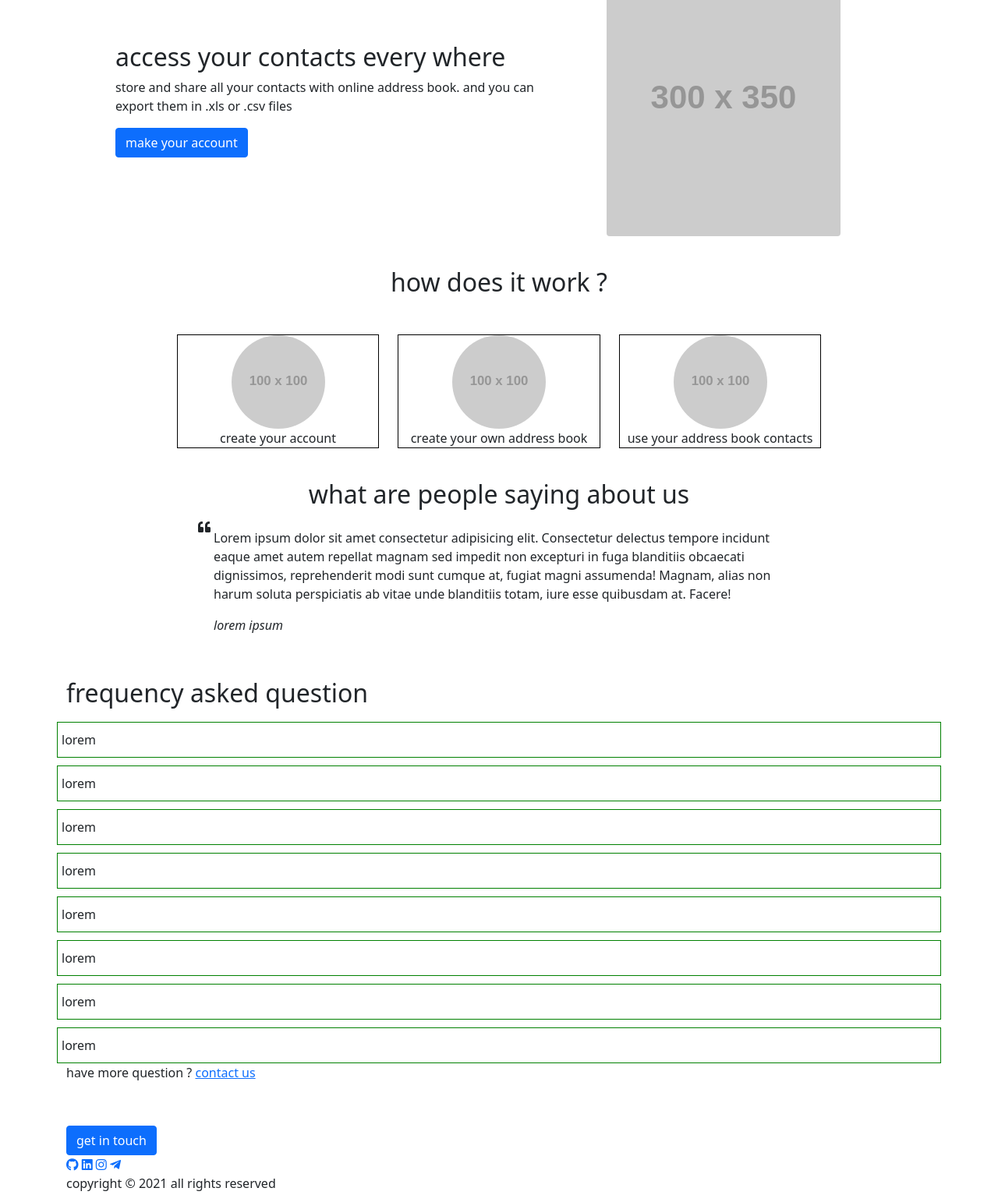
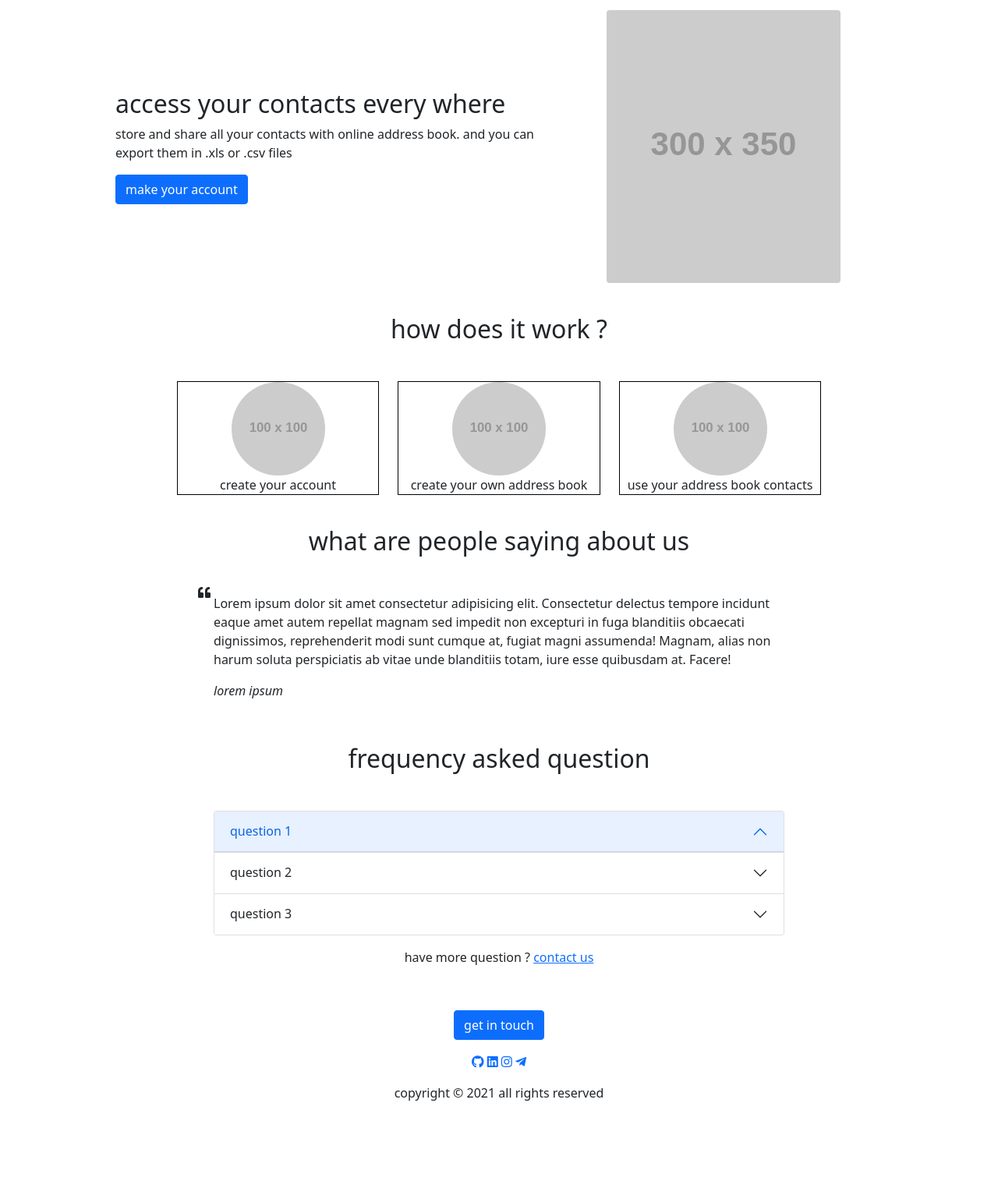
Before and after one commit to dvlpr1996/online-address-book, a website: page index.html in a window 1280 px wide. Shown: the part 1008-2541 px from the top of the page at 78% size. After the commit the page ends 2432 px from the top, so only its background shows below. Drawn offline with Linux system fonts and the light colour scheme; placeholder pictures from the web are drawn by us.

```diff
--- a/index.html
+++ b/index.html
@@ -17,12 +17,14 @@
 	<!-- [if lt IE 9]>
 	<script src="https://oss.maxcdn.com/libs/html5shiv/3.7.0/html5shiv.js"></script>
 	<![endif] -->
+	<style>
+
+	</style>
 </head>
+<body>
 
-<body>
+	<div class="container">
 		<nav>
-		<div class="container">
-			<div class="d-flex flex-row justify-content-between align-items-baseline">
 			<div class="left">
 				<img src="https://dummyimage.com/50x50/000/fff.jpg&text=dummy" class="logo" alt="address book logo"
 					title="address book logo">
@@ -31,8 +33,8 @@
 				</a>
 			</div>
 			<div class="right">
-					<a href="#" class="link-item"><i class="fas fa-sign-in-alt"></i>login</a>
-					<a href="#" class="link-item"><i class="fas fa-user-plus"></i>register</a>
+				<a href="login.html" class="link-item"><i class="fas fa-sign-in-alt"></i>login</a>
+				<a href="signup.html" class="link-item"><i class="fas fa-user-plus"></i>register</a>
 			</div>
 
 			<!-- handel by php -->
@@ -40,12 +42,10 @@
 					<a href="#"><i class="fas fa-user-circle"></i></a>
 				</div> -->
 
+		</nav>
 	</div>
-		</div>
-	</nav>
 
-	<div class="container">
-		<div class="hero">
+	<div class="container mt-3">
 		<div class="row text-center text-md-start justify-content-md-evenly align-items-center">
 			<div class="col-md-6 order-2 order-md-1 mt-3 mt-md-0">
 				<h1>online address book</h1>
@@ -53,7 +53,70 @@
 					the free and online address book
 					the best tool to help you to collect the addresses you need from your friends
 				</p>
-					<a href="register.html" class="btn btn-primary">get started</a>
+				<a href="signup.html" class="btn btn-primary">get started</a>
+			</div>
+			<div class="col-md-4 col-lg-4 order-1 order-md-2">
+				<img src="https://dummyimage.com/300x350/000/fff.jpg&text=dummy" alt="hero image" class="rounded img-fluid">
+			</div>
+		</div>
+	</div>
+
+	<div class="container mt-6 text-center">
+		<h2>get started with online address book</h2>
+		<p>
+			contact management web application online address book help you to organize your contact information
+		</p>
+	</div>
+
+	<div class="container mt-6">
+		<h2 class="text-center">features</h2>
+		<div class="row justify-content-around mt-5">
+
+			<div class="col-12 mt-3 mt-sm-0 col-sm-6 col-lg-2">
+				<div class="box">
+					<img src="https://dummyimage.com/100x100/000/fff.jpg&text=dummy" class="img-fluid box-img" alt="feature">
+					<p class="box-title">completely free</p>
+					<p class="box-content">lorem ipsum dolor sit amet</p>
+				</div>
+			</div>
+
+			<div class="col-12 mt-3 mt-sm-0 col-sm-6 col-lg-2">
+				<div class="box">
+					<img src="https://dummyimage.com/100x100/000/fff.jpg&text=dummy" class="img-fluid box-img" alt="feature">
+					<p class="box-title">private and secure</p>
+					<p class="box-content">we don share your information with anyone</p>
+				</div>
+			</div>
+
+			<div class="col-12 mt-3 mt-sm-0 col-sm-6 col-lg-2">
+				<div class="box">
+					<img src="https://dummyimage.com/100x100/000/fff.jpg&text=dummy" class="img-fluid box-img" alt="feature">
+					<p class="box-title">never loose your contacta</p>
+					<p class="box-content">all of your contacts are always safe</p>
+				</div>
+			</div>
+
+			<div class="col-12 mt-3 mt-sm-0 col-sm-6 col-lg-2">
+				<div class="box">
+					<img src="https://dummyimage.com/100x100/000/fff.jpg&text=dummy" class="img-fluid box-img" alt="feature">
+					<p class="box-title">export easily</p>
+					<p class="box-content">export your data as excel or csv file</p>
+				</div>
+			</div>
+
+		</div>
+	</div>
+
+	<div class="container mt-6">
+		<div class="hero">
+			<div class="row text-center text-md-start justify-content-md-evenly align-items-center">
+				<div class="col-md-6 order-2 order-md-1 mt-3 mt-md-0">
+					<h2>access your contacts every where</h2>
+					<p>
+						store and share all your contacts with online address book.
+						and you can export them in .xls or .csv files
+					</p>
+					<a href="signup.html" class="btn btn-primary">make your account</a>
 				</div>
 				<div class="col-md-4 col-lg-4 order-1 order-md-2">
 					<img src="https://dummyimage.com/300x350/000/fff.jpg&text=dummy" alt="hero image" class="rounded img-fluid">
@@ -62,102 +125,38 @@
 		</div>
 	</div>
 
-	<div class="container">
-		<h2>get started with online address book</h2>
-		<p>
-			contact management web application online address book help you to organize your contact information
-		</p>
-	</div>
+	<div class="container mt-6">
+		<h2 class="text-center mb-5">how does it work ?</h2>
+		<div class="row justify-content-around justify-content-md-center">
 
-	<div class="container">
-		<h2>features</h2>
-		<div class="row justify-content-around g-0">
-
-			<div class="col-6 col-lg-2">
+			<div class="col-12 col-sm-3 mt-3 mt-sm-0">
 				<div class="box">
-					<img src="https://dummyimage.com/100x100/000/fff.jpg&text=dummy" alt="feature">
-					<p>completely free</p>
-					<p>lorem ipsum dolor sit am</p>
+					<img src="https://dummyimage.com/100x100/000/fff.jpg&text=dummy" class="box-img img-fluid" alt="feature">
+					<p class="box-title">create your account</p>
 				</div>
 			</div>
 
-			<div class="col-6 col-lg-2">
+			<div class="col-12 col-sm-3 mt-3 mt-sm-0">
 				<div class="box">
-					<img src="https://dummyimage.com/100x100/000/fff.jpg&text=dummy" alt="feature">
-					<p>private and secure</p>
-					<p>we don share your information with anyone</p>
+					<img src="https://dummyimage.com/100x100/000/fff.jpg&text=dummy" class="box-img img-fluid" alt="feature">
+					<p class="box-title">create your own address book</p>
 				</div>
 			</div>
 
-			<div class="col-6 col-lg-2">
+			<div class="col-12 col-sm-3 mt-3 mt-sm-0">
 				<div class="box">
-					<img src="https://dummyimage.com/100x100/000/fff.jpg&text=dummy" alt="feature">
-					<p>never loose your contacta</p>
-					<p>all of your contacts are always safe</p>
-				</div>
-			</div>
-
-			<div class="col-6 col-lg-2">
-				<div class="box">
-					<img src="https://dummyimage.com/100x100/000/fff.jpg&text=dummy" alt="feature">
-					<p>export easily</p>
-					<p>export your data as excel or csv file</p>
+					<img src="https://dummyimage.com/100x100/000/fff.jpg&text=dummy" class="box-img img-fluid" alt="feature">
+					<p class="box-title">use your address book contacts</p>
 				</div>
 			</div>
 
 		</div>
 	</div>
 
-	<div class="container">
-		<div class="hero">
-			<div class="row text-center text-md-start justify-content-md-evenly align-items-center">
-				<div class="col-md-6 order-2 order-md-1 mt-3 mt-md-0">
-					<h2>access your contacts every where</h2>
-					<p>
-						store and share all your contacts with online address book.
-						and you can export them in .xls or .csv files
-					</p>
-					<a href="register.html" class="btn btn-primary">make your account</a>
-				</div>
-				<div class="col-md-4 col-lg-4 order-1 order-md-2">
-					<img src="https://dummyimage.com/300x350/000/fff.jpg&text=dummy" alt="hero image" class="rounded img-fluid">
-				</div>
-			</div>
-		</div>
-	</div>
-
-	<div class="container">
-		<h2 class="text-center mb-5">how does it work ?</h2>
-		<div class="row justify-content-center">
-
-			<div class="col-md-3">
-				<div class="box">
-					<img src="https://dummyimage.com/100x100/000/fff.jpg&text=dummy" alt="feature">
-					<p>create your account</p>
-				</div>
-			</div>
-
-			<div class="col-md-3">
-				<div class="box">
-					<img src="https://dummyimage.com/100x100/000/fff.jpg&text=dummy" alt="feature">
-					<p>create your own address book</p>
-				</div>
-			</div>
-
-			<div class="col-md-3">
-				<div class="box">
-					<img src="https://dummyimage.com/100x100/000/fff.jpg&text=dummy" alt="feature">
-					<p>use your address book contacts</p>
-				</div>
-			</div>
-
-		</div>
-	</div>
-
-	<div class="container">
-		<h2 class="text-center mb-4">what are people saying about us</h2>
-		<div class="row justify-content-center">
-			<div class="col-md-8">
+	<div class="container mt-6">
+		<h2 class="text-center">what are people saying about us</h2>
+		<div class="row justify-content-center mt-5">
+			<div class="col-lg-8">
 				<div class="qoute">
 					<blockquote>
 						<i class="fa fa-quote-left"></i>
@@ -176,41 +175,92 @@
 		</div>
 	</div>
 
-	<div class="container">
-		<h2>frequency asked question</h2>
-		<div class="row justify-content-center">
-			<div class="faq">lorem</div>
-			<div class="faq">lorem</div>
-			<div class="faq">lorem</div>
-			<div class="faq">lorem</div>
-			<div class="faq">lorem</div>
-			<div class="faq">lorem</div>
-			<div class="faq">lorem</div>
-			<div class="faq">lorem</div>
+	<div class="container mt-6">
+		<h2 class="text-center">frequency asked question</h2>
+		<div class="row justify-content-center mt-5">
+			<div class="col-12 col-lg-8">
+
+				<div class="accordion" id="accordionExample">
+
+					<div class="accordion-item">
+						<h2 class="accordion-header" id="headingOne">
+							<button class="accordion-button" type="button" data-bs-toggle="collapse" data-bs-target="#collapseOne">
+								question 1
+							</button>
+						</h2>
+						<div id="collapseOne" class="accordion-collapse collapse" data-bs-parent="#accordionExample">
+							<div class="accordion-body">
+								<p>
+									Lorem ipsum dolor sit amet, consectetur adipisicing elit. Esse perferendis illo autem iste odio
+									architecto.
+								</p>
+							</div>
+						</div>
+					</div>
+
+					<div class="accordion-item">
+						<h2 class="accordion-header" id="headingTwo">
+							<button class="accordion-button collapsed" type="button" data-bs-toggle="collapse"
+								data-bs-target="#collapseTwo">
+								question 2
+							</button>
+						</h2>
+						<div id="collapseTwo" class="accordion-collapse collapse" data-bs-parent="#accordionExample">
+							<div class="accordion-body">
+								<p>
+									Lorem ipsum dolor sit amet consectetur, adipisicing elit. Quam modi, optio quibusdam nisi est
+									doloremque.
+								</p>
+							</div>
+						</div>
+					</div>
+
+					<div class="accordion-item">
+						<h2 class="accordion-header" id="headingThree">
+							<button class="accordion-button collapsed" type="button" data-bs-toggle="collapse"
+								data-bs-target="#collapseThree">
+								question 3
+							</button>
+						</h2>
+						<div id="collapseThree" class="accordion-collapse collapse" data-bs-parent="#accordionExample">
+							<div class="accordion-body">
+								<p>
+									Lorem ipsum dolor sit amet consectetur adipisicing elit. Odio modi aperiam voluptas ut esse unde?
+								</p>
+							</div>
+						</div>
+					</div>
+
+				</div>
+			</div>
+
+			<div class="row text-center mt-3">
 				<p>
 					have more question ? <a href="#">contact us</a>
 				</p>
 			</div>
+
+		</div>
 	</div>
 
 	<footer>
-		<div class="container">
-			<div class="row align-items-center justify-content-center">
+		<div class="container mt-6">
+			<div class="row align-items-center text-center">
 
 				<div>
-					<a href="" class="btn btn-primary">get in touch</a>
+					<a href="#" class="btn btn-primary">get in touch</a>
 				</div>
 
-				<div>
+				<div class="mt-3">
 					<!-- todo insert real link -->
-					<a href="#"><i class="fab fa-github"></i></a>
-					<a href="#"><i class="fab fa-linkedin"></i></a>
-					<a href="#"><i class="fab fa-instagram"></i></a>
-					<a href="#"><i class="fab fa-telegram-plane"></i></a>
+					<a href="#" class="social-icons" title="github"><i class="fab fa-github"></i></a>
+					<a href="#" class="social-icons" title="linkedin"><i class="fab fa-linkedin"></i></a>
+					<a href="#" class="social-icons" title="instagram"><i class="fab fa-instagram"></i></a>
+					<a href="#" class="social-icons" title="telegram"><i class="fab fa-telegram-plane"></i></a>
 				</div>
 
-				<div class="bottom-footer">
-					<p>
+				<div class="mt-3">
+					<p class="mb-0">
 						copyright &copy; 2021 all rights reserved
 					</p>
 				</div>
@@ -219,8 +269,8 @@
 		</div>
 	</footer>
 
-
-	<script src="assets/vendor/jquery/...."></script>
+	<script src="assets/vendor/jquery/jquery.min.js"></script>
+	<script src="assets/vendor/bootstrap/js/bootstrap.bundle.min.js"></script>
 	<script src="assets/js/script.js"></script>
 	<noscript>your browser does not support the javascript!!! </noscript>
 </body>
```
Lines whose indentation alone changed are shown as unchanged.
